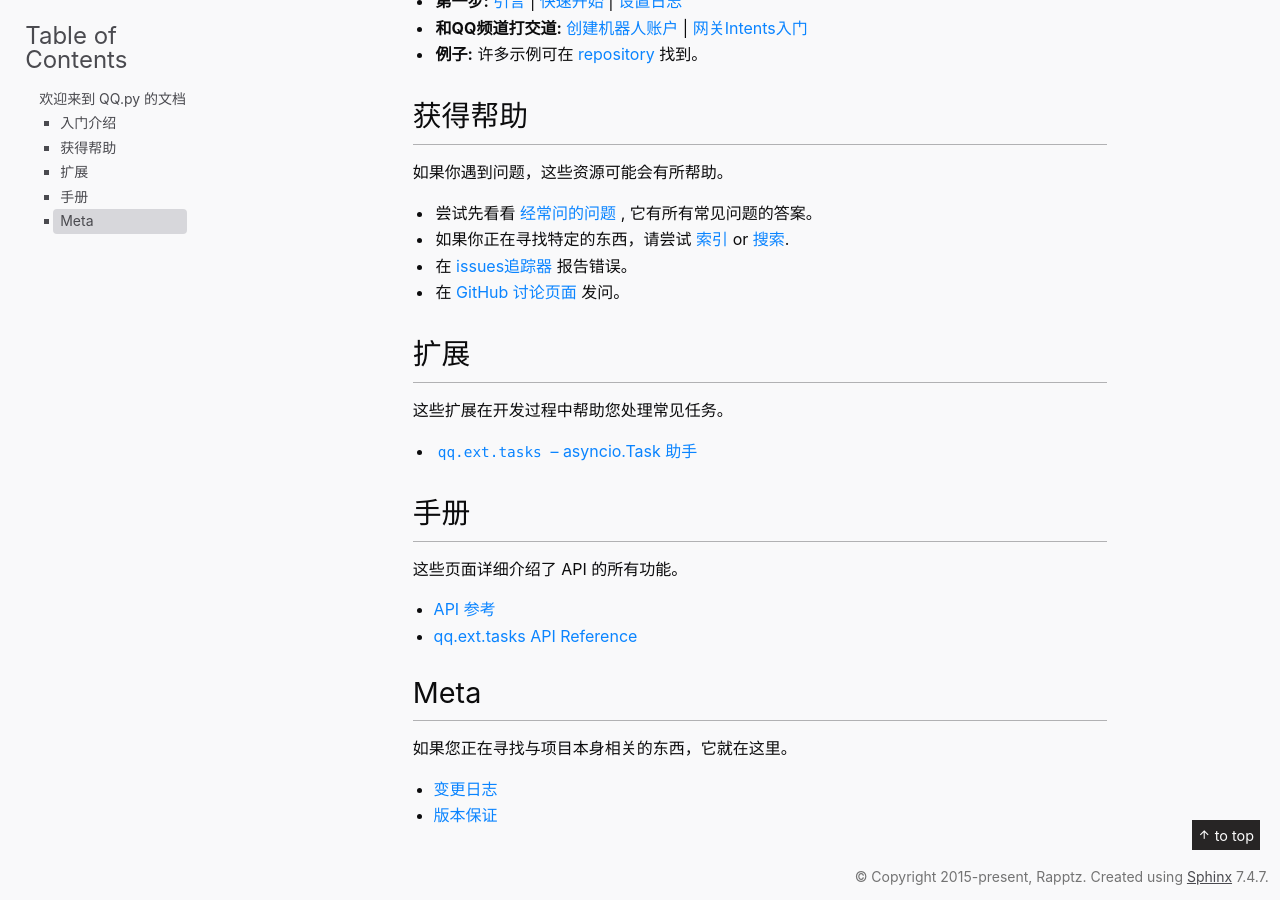
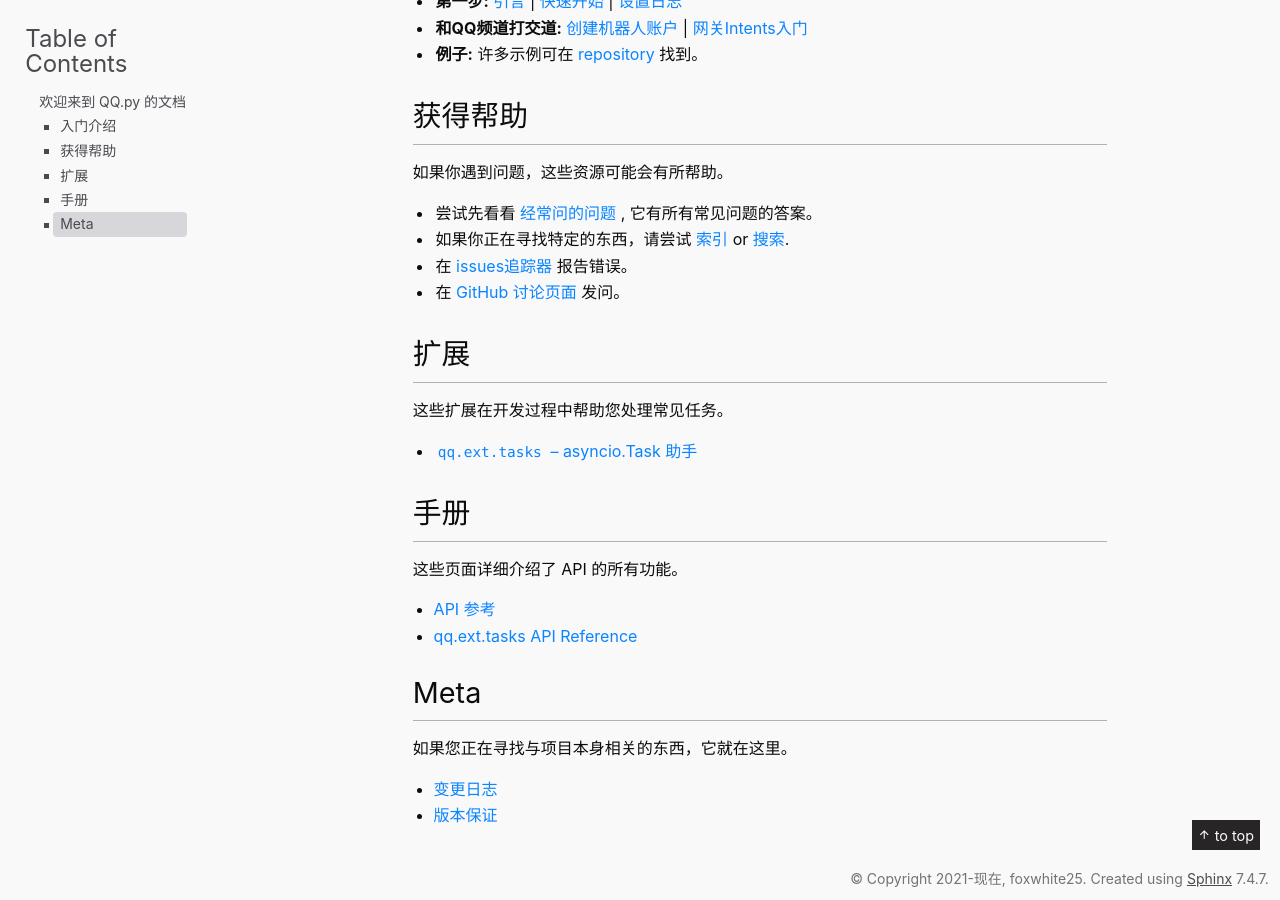
Before and after one commit to foxwhite25/qq.py, a Sphinx documentation site: the page built from docs/index.rst, in a window 1280 px wide and 900 px high, scrolled down 640 px. Built offline with Sphinx 7.4.7, drawn with Linux system fonts in a browser that asks for light colours; pages that are not in the unit, such as notebooks, are missing from menus.

Commit message:
Asset doc

```diff
--- a/docs/conf.py
+++ b/docs/conf.py
@@ -80,7 +80,7 @@ master_doc = 'index'
 
 # General information about the project.
 project = 'qq.py'
-copyright = '2015-present, Rapptz'
+copyright = '2021-现在, foxwhite25'
 
 # The version info for the project you're documenting, acts as replacement for
 # |version| and |release|, also used in various other places throughout the
@@ -292,7 +292,7 @@ latex_elements = {
 #  author, documentclass [howto, manual, or own class]).
 latex_documents = [
     ('index', 'qq.py.tex', 'qq.py Documentation',
-     'Rapptz', 'manual'),
+     'foxwhite25', 'manual'),
 ]
 
 # The name of an image file (relative to this directory) to place at the top of
@@ -322,7 +322,7 @@ latex_documents = [
 # (source start file, name, description, authors, manual section).
 man_pages = [
     ('index', 'qq.py', 'qq.py Documentation',
-     ['Rapptz'], 1)
+     ['foxwhite25'], 1)
 ]
 
 # If true, show URL addresses after external links.
@@ -336,7 +336,7 @@ man_pages = [
 #  dir menu entry, description, category)
 texinfo_documents = [
     ('index', 'qq.py', 'qq.py Documentation',
-     'Rapptz', 'qq.py', 'One line description of project.',
+     'foxwhite25', 'qq.py', 'One line description of project.',
      'Miscellaneous'),
 ]
 
```
